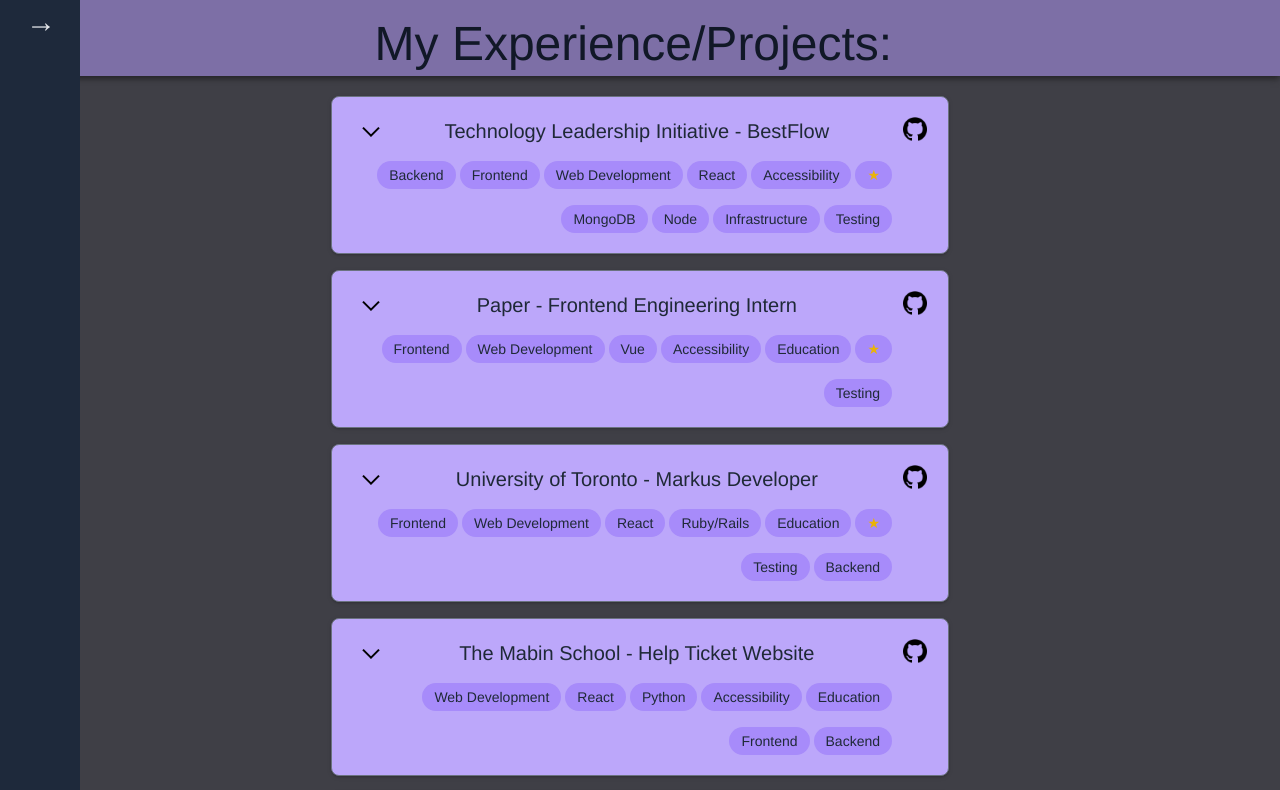
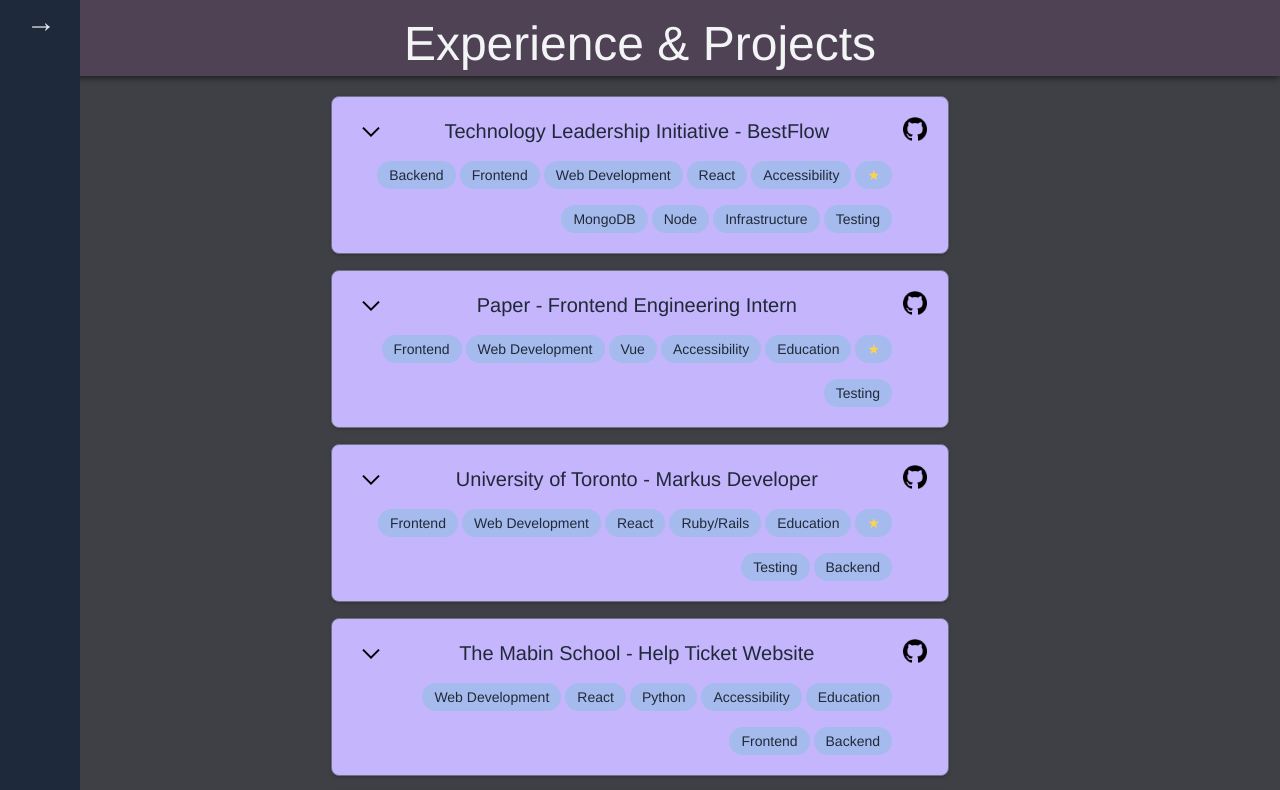
Before and after one commit to WeissSa/portfolio, a Vue app: page /#/ in a window 1280 px wide. Shown: the top 790 px of the page. Built offline with nearby package versions, Linux system fonts and the light colour scheme.

Commit message:
fixed styling

```diff
--- a/src/components/BaseFooter.vue
+++ /dev/null
@@ -1,11 +0,0 @@
-<template>
-  <footer
-    class="flex flex-row justify-center gap-x-10 w-screen mt-auto bg-slate-400"
-  >
-    <a href="https://www.linkedin.com/in/samuelbsweiss/">
-      <img alt="linkedin icon" src="../assets/Linkedin.png" class="w-10" />
-    </a>
-  </footer>
-</template>
-
-<script></script>
--- a/src/components/BaseHeader.vue
+++ b/src/components/BaseHeader.vue
@@ -1,8 +1,8 @@
 <template>
   <h1
-    class="text-lg ml-5 whitespace-pre-wrap sm:ml-0 sm:text-5xl text-gray-900 pt-5 pb-2 text-center w-screen bg-desaturated-purple shadow-md shadow-zinc-800"
+    class="text-lg ml-5 whitespace-pre-wrap sm:ml-0 sm:text-5xl text-gray-100 pt-5 pb-2 text-center w-screen bg-desaturated-purple shadow-md shadow-zinc-800"
   >
-    {{ text }}:
+    {{ text }}
   </h1>
 </template>
 
--- a/src/components/PostPreview.vue
+++ b/src/components/PostPreview.vue
@@ -1,6 +1,6 @@
 <template>
   <div
-    class="w-44 ml-[3.1rem] sm:w-[34rem] md:w-full md:mx-auto rounded-lg border bg-desaturated-purple-200 hover:bg-violet-300 border-gray-500 drop-shadow shadow p-5"
+    class="w-44 ml-[3.1rem] sm:w-[34rem] md:w-full md:mx-auto rounded-lg border hover:bg-desaturated-purple-200 bg-violet-300 border-gray-500 drop-shadow shadow p-5"
   >
     <button
       class="flex flex-col mx-auto w-44 sm:w-[34rem] md:w-[36rem]"
--- a/src/components/PostTag.vue
+++ b/src/components/PostTag.vue
@@ -2,7 +2,7 @@
   <div class="flex px-0 pt-1 sm:pt-4 sm:pr-1">
     <button
       data-tooltip-target="tooltip-default"
-      class="tag text-xs sm:text-sm px-3 rounded-2xl active:bg-violet-300 py-1 w-36 sm:w-fit group relative inline-block"
+      class="tag text-xs sm:text-sm px-3 rounded-2xl active:bg-desaturated-blue py-1 w-36 sm:w-fit group relative inline-block"
       :class="tagClass"
       @click="handleClick"
     >
@@ -33,10 +33,10 @@ export default {
 
       tagClass += this.isCurrentTagInFilter
         ? "bg-gray-700 hover:bg-gray-600 "
-        : "bg-violet-400 hover:bg-sky-200 ";
+        : "bg-desaturated-blue hover:bg-cyan-200 ";
       tagClass +=
         this.tag === "★"
-          ? "text-yellow-500"
+          ? "text-amber-300"
           : this.isCurrentTagInFilter
           ? "text-gray-200"
           : "text-gray-800";
--- a/src/views/HomeView.vue
+++ b/src/views/HomeView.vue
@@ -1,6 +1,6 @@
 <template>
   <div class="flex flex-col mx-auto h-screen bg-zinc-700">
-    <BaseHeader text="My Experience/Projects" />
+    <BaseHeader text="Experience & Projects" />
     <PostList class="py-5" />
   </div>
 </template>
--- a/tailwind.config.js
+++ b/tailwind.config.js
@@ -4,8 +4,9 @@ module.exports = {
   theme: {
     extend: {
       colors: {
-        "desaturated-purple": "#7D6FA6",
+        "desaturated-purple": "#4E4254",
         "desaturated-purple-200": "#BCA7FA",
+        "desaturated-blue": "#A6BBED",
       },
     },
   },
```
Also changed, not shown: 1 other file (tests, documents, lock files or other folders).
